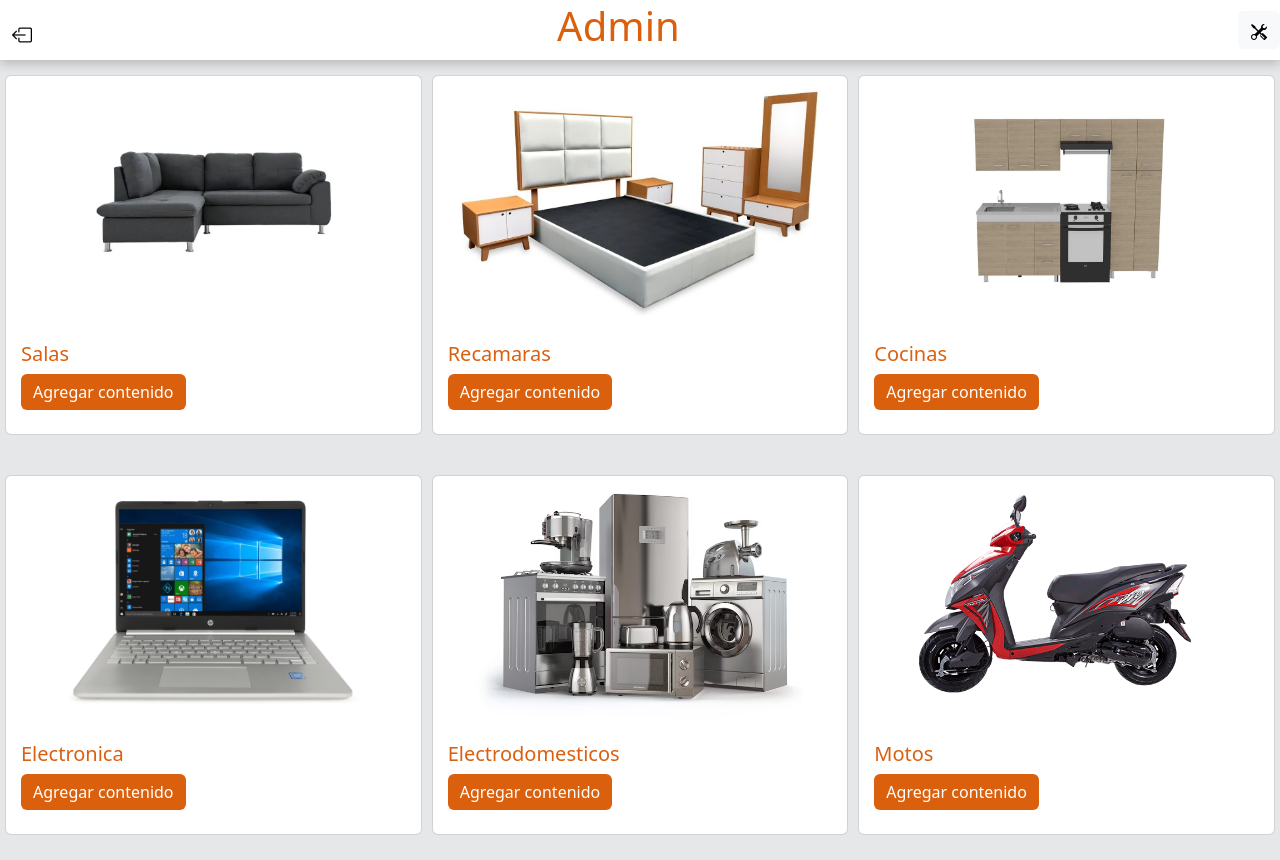
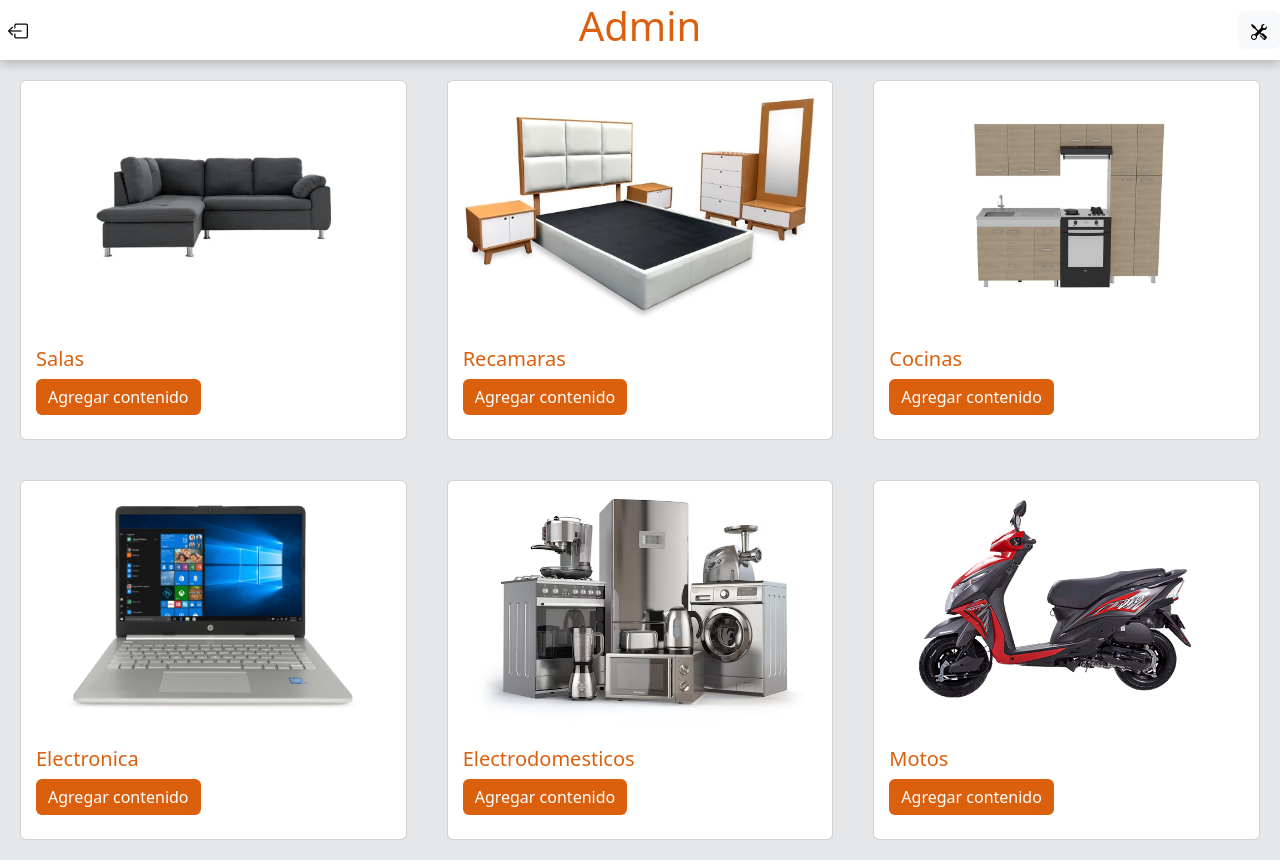
Before and after one commit to progalex-ux/Camila-Mueblerias, a CodeIgniter app: page /CamilaMueblerias/index.php/admin/tarjetas in a window 1280 px wide. Run offline with CodeIgniter, Linux system fonts and the light colour scheme.

Commit message:
arreglando errores

```diff
--- a/application/views/categorias.php
+++ b/application/views/categorias.php
@@ -22,8 +22,8 @@ defined('BASEPATH') OR exit('No direct script access allowed');
                     alt="Camila Mueblerias" href="<?= base_url() ?>index.php/home/"></a>
             </div>
             <div class="social-media position-absolute top-50 end-0 translate-middle-y d-none d-lg-flex">
-                <span><i class="bi bi-facebook fs-4 pe-3"></i></span>
-                <span><i class="bi bi-instagram fs-4 pe-2"></i></span>
+                <span><a href="https://www.facebook.com/profile.php?id=100054430302386" target='_blank'><i class="bi bi-facebook fs-4 pe-3"></i></a></span>
+                <span><a href="https://www.instagram.com/camilamuebleriasgto/" target='_blank'><i class="bi bi-instagram fs-4 pe-2"></i></a></span>
             </div>
             <div class="secciones d-flex align-items-center text-center" style=" background-color: transparent;">
                 <div class="menu position-relative d-inline-block position-absolute top-50 bottom-25  start-0 ms-5">
--- a/application/views/index.php
+++ b/application/views/index.php
@@ -21,8 +21,8 @@ defined('BASEPATH') OR exit('No direct script access allowed');
                     alt="Camila Mueblerias"></a>
             </div>
             <div class="social-media position-absolute top-50 end-0 translate-middle-y d-none d-lg-flex">
-                <span><i class="bi bi-facebook fs-4 pe-3"></i></span>
-                <span><i class="bi bi-instagram fs-4 pe-2"></i></span>
+                <span><a href="https://www.facebook.com/profile.php?id=100054430302386" target='_blank'><i class="bi bi-facebook fs-4 pe-3"></i></a></span>
+                <span><a href="https://www.instagram.com/camilamuebleriasgto/" target='_blank'><i class="bi bi-instagram fs-4 pe-2"></i></a></span>
             </div>
             <div class="secciones d-flex align-items-center text-center" style=" background-color: transparent;">
                 <div class="menu position-relative d-inline-block position-absolute top-50 bottom-25  start-0 ms-5">
--- a/application/views/tarjetas.php
+++ b/application/views/tarjetas.php
@@ -13,20 +13,20 @@
     <title>Admin | Camila Mueblerias</title>
 </head>
 <body>
-<header class="d-flex" style="height:60px; ">
-        <div class="logo" >
-            <div class="ms-1" style="display:flex; align-items: center;"><a class="ms-2 icon-link icon-link-hover link-offset-2 link-underline link-underline-opacity-0" href="<?= base_url() ?>index.php/admin/"
+<header class="position-relative">
+        <div class="position-absolute top-50 start-0 translate-middle-y" >
+           <a class="ms-2 icon-link icon-link-hover link-offset-2 link-underline link-underline-opacity-0" href="<?= base_url() ?>index.php/admin/"
                     style="color:black;"><i
-                            class="bi bi-box-arrow-left fs-5" style="color:black;"></i></a> </div>
+                            class="bi bi-box-arrow-left fs-5" style="color:black;"></i></a>
 
         </div>
-        <div class="titulo d-flex justify-content-between" style="width:55%;">
-            <div>
+        <div class="position-absolute top-50 start-50 translate-middle" >
+
                 <h1 style="color:#db600e;">Admin </h1>
-            </div>
+
 
         </div>
-        <div style="display:flex; align-items: center;">
+        <div class="position-absolute top-50 end-0 translate-middle-y">
                 <a href="<?= base_url() ?>index.php/admin/modificarTarjetas" class="btn btn-light custom-tooltip" data-bs-toggle="tooltip" data-placement="bottom" title="Modificar contenido">
                         <svg xmlns="http://www.w3.org/2000/svg" width="16" height="16" fill="currentColor" class="bi bi-tools" viewBox="0 0 16 16">
                             <path d="M1 0 0 1l2.2 3.081a1 1 0 0 0 .815.419h.07a1 1 0 0 1 .708.293l2.675 2.675-2.617 2.654A3.003 3.003 0 0 0 0 13a3 3 0 1 0 5.878-.851l2.654-2.617.968.968-.305.914a1 1 0 0 0 .242 1.023l3.27 3.27a.997.997 0 0 0 1.414 0l1.586-1.586a.997.997 0 0 0 0-1.414l-3.27-3.27a1 1 0 0 0-1.023-.242L10.5 9.5l-.96-.960 2.68-2.643A3.005 3.005 0 0 0 16 3c0-.269-.035-.53-.102-.777l-2.14 2.141L12 4l-.364-1.757L13.777.102a3 3 0 0 0-3.675 3.68L7.462 6.46 4.793 3.793a1 1 0 0 1-.293-.707v-.071a1 1 0 0 0-.419-.814L1 0Z M9.646 10.646a.5.5 0 0 1 .708 0l2.914 2.915a.5.5 0 0 1-.707.707l-2.915-2.914a.5.5 0 0 1 0-.708ZM3 11l.471.242.529.026.287.445.445.287.026.529L5 13l-.242.471-.026.529-.445.287-.287.445-.529.026L3 15l-.471-.242L2 14.732l-.287-.445L1.268 14l-.026-.529L1 13l.242-.471.026-.529.445-.287.287-.445.529-.026L3 11Z" />
--- a/assets/css/admin/modificar.css
+++ b/assets/css/admin/modificar.css
@@ -8,14 +8,13 @@
     z-index: 1000;
     background-color: white;
     height: 60px;
+    box-shadow: 0px 4px 10px rgba(0, 0, 0, 0.2);
   }
   aside{
     position:sticky;
     top: 60px;
     z-index: 1;
-
     border-left:1px solid  rgba(0, 0, 0, 0.192);
-
   }
   #image-container {
       width: 100%;
--- a/assets/css/admin/tarjetas.css
+++ b/assets/css/admin/tarjetas.css
@@ -9,28 +9,7 @@ header {
   box-shadow: 0px 4px 10px rgba(0, 0, 0, 0.2);
 
 }
-.logo{
-  width: 45%;
-  display:flex;
-  justify-content: start;
 
-}
-.boton{
-  width: 20%;
-  display: flex;
-  align-items: center;
-}
-.boton button{
-  margin-left: 5px;
-}
-
-.titulo{
-  display: flex;
-  align-items: center;
-}
-.titulo h1{
-  color:#000;
-}
 section{
     width: 100%;
     min-height: 100vh;
@@ -45,7 +24,7 @@ section{
 .card{
   border-radius: 7px;
   height: 360px;
-  margin: 15px 5px 20px 5px;
+  margin: 20px 20px 20px 20px;
   transition: transform 0.2s;
 }
 .image {
@@ -68,6 +47,6 @@ section{
 
 .card:hover{
   cursor: pointer;
-  transform: scale(1.04);
+  transform: scale(1.01);
 
 }
--- a/assets/css/vistas/index.css
+++ b/assets/css/vistas/index.css
@@ -139,6 +139,11 @@ main{
     .card-3{
         margin-left: 0px;
     }
+    .carouseluno,
+    .rou,
+    .banner-electronica{
+        width: 85%;
+    }
 
 
 }
```
Also changed, not shown: application/views/insert.php (+6 -11 lines), application/views/modificarTarjetas.php (+5 -8 lines), assets/css/admin/insert.css (+0 -22 lines), system/database/muebleria.sql (+5 -32 lines), assets/img/productos/21998629-1600-auto.jpg (deleted), assets/img/productos/Captura de pantalla 2023-11-01 111508.png (deleted), assets/img/productos/Captura de pantalla 2023-11-03 144543.png (deleted), assets/img/productos/IMG-20230907-WA0006.jpg (deleted), assets/img/productos/aire1.jpeg (deleted), assets/img/productos/colchon.jpg (deleted), assets/img/productos/cuatri.jpg (deleted), assets/img/productos/mackbook2.png (deleted), assets/img/productos/pistola1.jpg (deleted), assets/img/productos/tv2.jpg (added).
